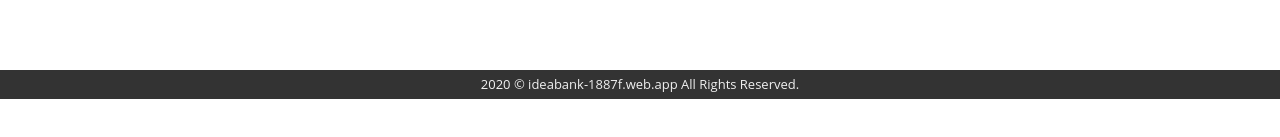
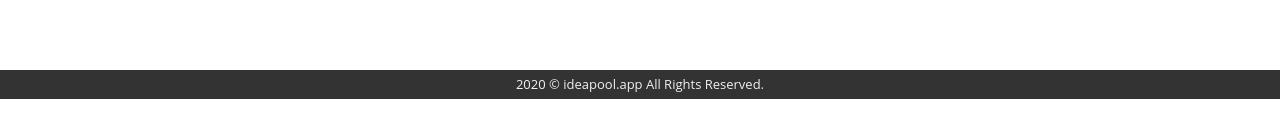
Before and after one commit to nk18chi/ideapool, a React (Create React App) app: page / in a window 1280 px wide. Shown: the part 443-580 px from the top of the page. Built offline with nearby package versions, Linux system fonts and the light colour scheme.

Commit message:
Rename app name

```diff
--- a/package.json
+++ b/package.json
@@ -1,5 +1,5 @@
 {
-  "name": "ideabank",
+  "name": "ideapool",
   "version": "0.1.0",
   "private": true,
   "dependencies": {
--- a/src/App.tsx
+++ b/src/App.tsx
@@ -190,7 +190,7 @@ const App: React.FC = () => {
           Shuffle
         </Button>
       </article>
-      <footer>2020 © ideabank-1887f.web.app All Rights Reserved.</footer>
+      <footer>2020 © ideapool.app All Rights Reserved.</footer>
     </div>
   );
 };
```
Also changed, not shown: 1 other file (tests, documents, lock files or other folders).
